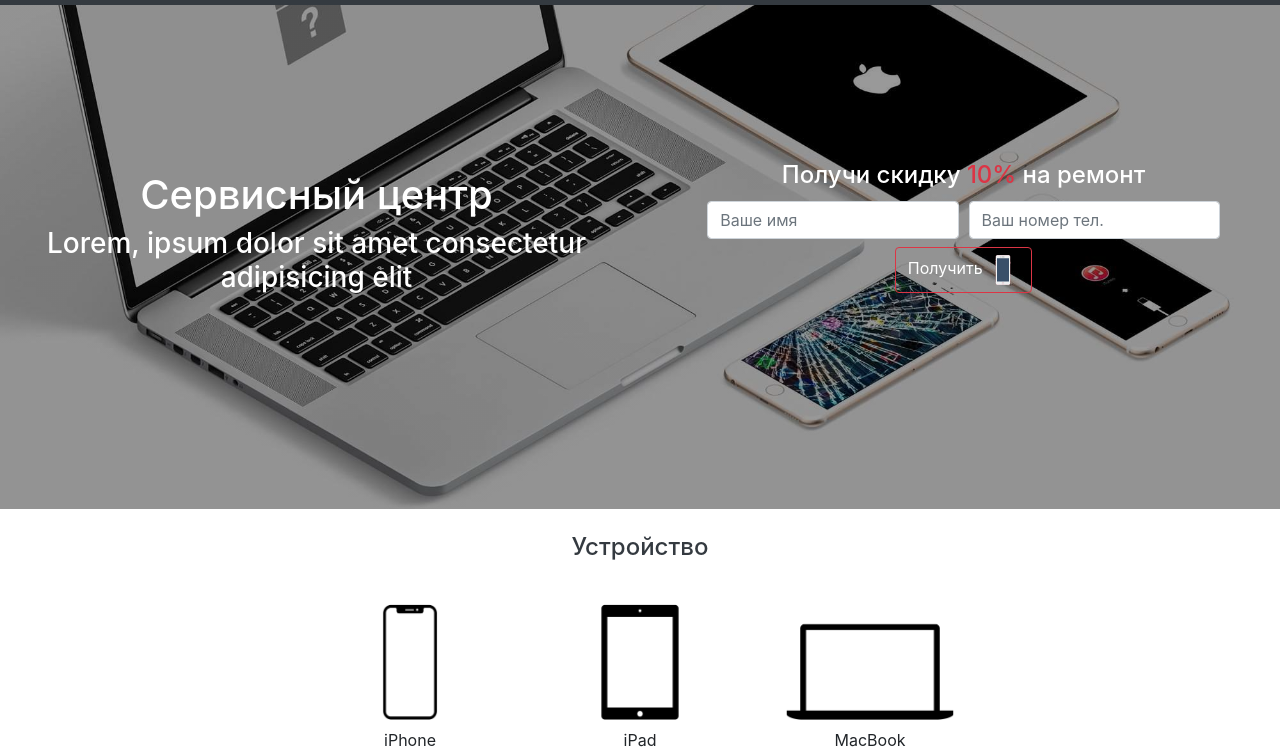
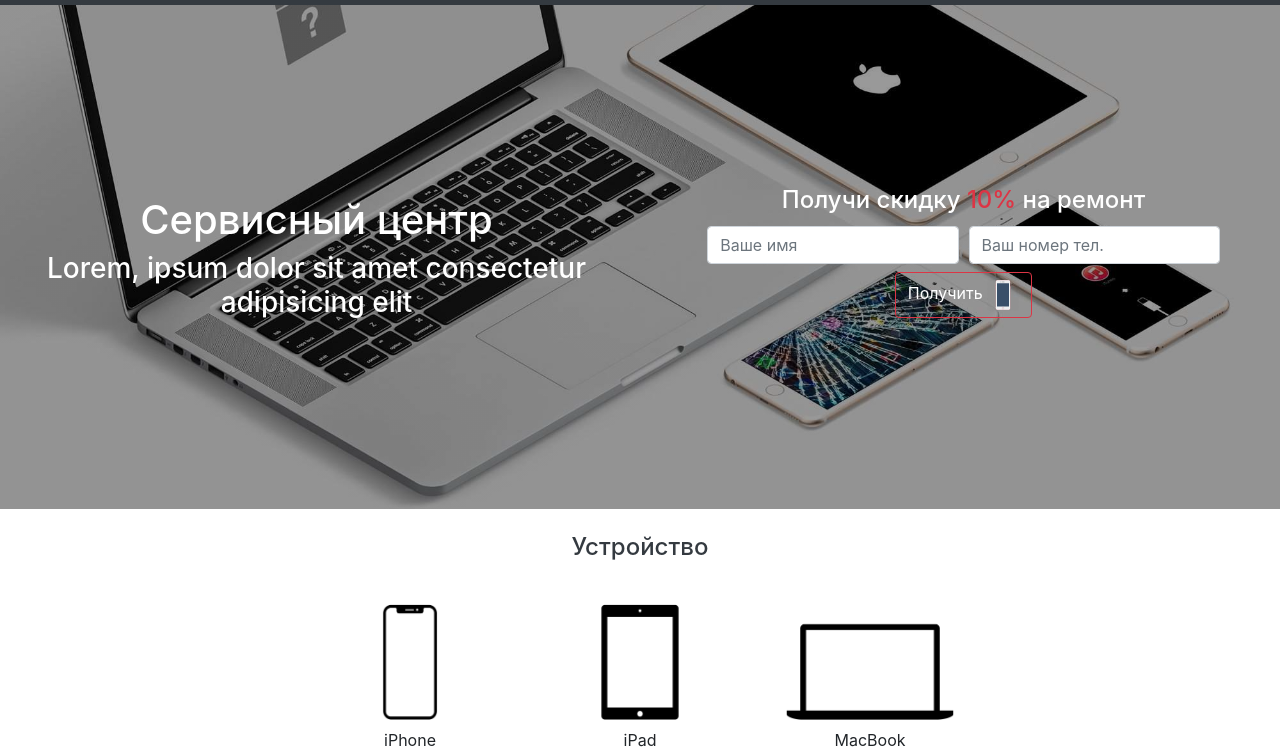
Before and after one commit to sliker92/sliker92.github.io, a plain HTML site: page index.html in a window 1280 px wide. Shown: the part 51-800 px from the top of the page. Drawn offline with nearby package versions, Linux system fonts and the light colour scheme; some packages are replaced by stand-ins of ours.

Commit message:
main padding

```diff
--- a/style.css
+++ b/style.css
@@ -52,6 +52,10 @@ h5 {
   .phone-link {
     display: none;
   }
+}
+
+#main {
+    padding-top: 50px;
 }
 
 .main {
```
